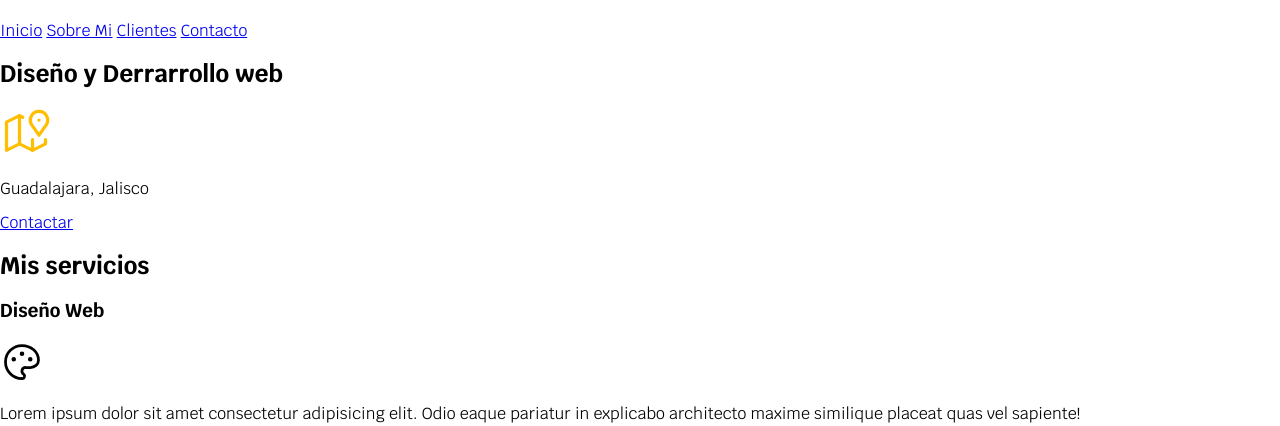
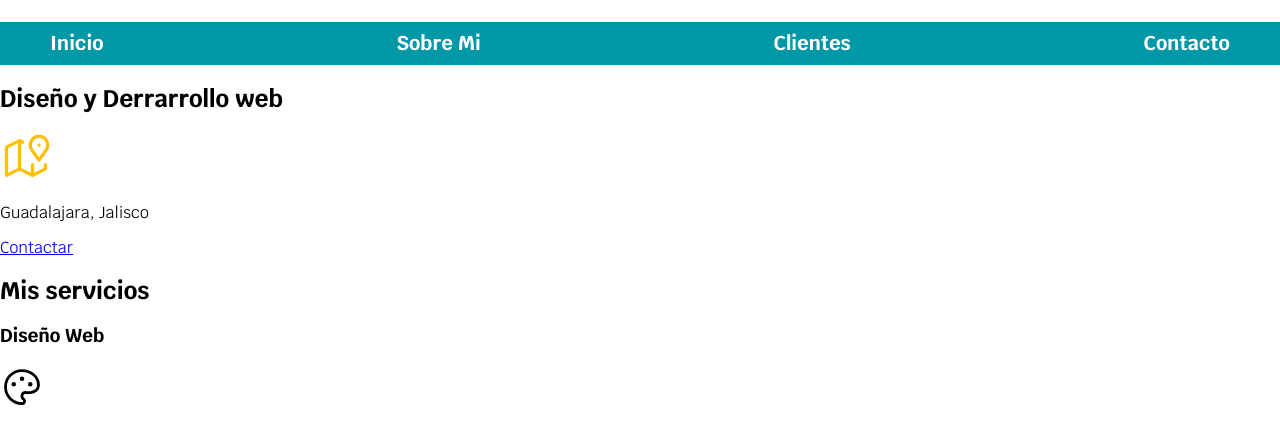
Before and after one commit to gioalexrr90/SitioFreelancer, a plain HTML site: page index.html in a window 1280 px wide. Shown: the part 73-499 px from the top of the page. Drawn offline with Linux system fonts and the light colour scheme.

Commit message:
Se agrega diseño a la navegacion (menu)

```diff
--- a/css/style.css
+++ b/css/style.css
@@ -1,3 +1,15 @@
+/*
+Definir paleta de colores
+Se agregar varaibles
+*/
+:root {
+    --blanco: #FFFFFF;
+    --obscuro: #212121;
+    --primario: #FFC107;
+    --secundario: #0097A7;
+    --gris: #757575;
+}
+
 /* Hack para hacer responsive y uso de REM mas facil */
 
 /*
@@ -7,16 +19,6 @@
 
 1rem = 10px
 */
-
-/* Definir paleta de colores */
-:root {
-    --blanco: #FFFFFF;
-    --obscuro: #212121;
-    --primario: #FFC107;
-    --secundario: #0097A7;
-    --gris: #757575;
-}
-
 html {
     font-size: 62.5%;
 }
@@ -34,3 +36,30 @@ body {
 .titulo span {
     font-size: 2rem; /* 2rem ahora equivalen a 20px */
 }
+
+.contenedor {
+    width: 120rem;
+    margin: 0 auto;
+}
+
+.nav-bg {
+    background-color: var(--secundario);
+}
+
+.nav-principal {
+    display: flex; /* Se agrega la vista Flex */
+    justify-content: space-between; /* Se agrega espaciado entre los enlaces del menu */
+}
+
+.nav-principal a {
+    color: var(--blanco);
+    text-decoration: none; /* Elimina el subrayado del enlace */
+    font-size: 2rem;
+    font-weight: bold;
+    padding: 1rem;
+}
+
+.nav-principal a:hover {
+    background-color: var(--primario);
+    color: var(--obscuro);
+}
--- a/index.html
+++ b/index.html
@@ -16,12 +16,14 @@
         <h1 class="titulo">Giovanni Rodriguez <span>Freelancer</span></h1>
     </header>
 
-    <nav>
-        <a href="#">Inicio</a>
-        <a href="#">Sobre Mi</a>
-        <a href="#">Clientes</a>
-        <a href="#">Contacto</a>
-    </nav>
+    <div class="nav-bg">
+        <nav class="nav-principal contenedor">
+            <a href="#">Inicio</a>
+            <a href="#">Sobre Mi</a>
+            <a href="#">Clientes</a>
+            <a href="#">Contacto</a>
+        </nav>
+    </div>
 
     <section>
         <h2>Diseño y Derrarrollo web</h2>
```
